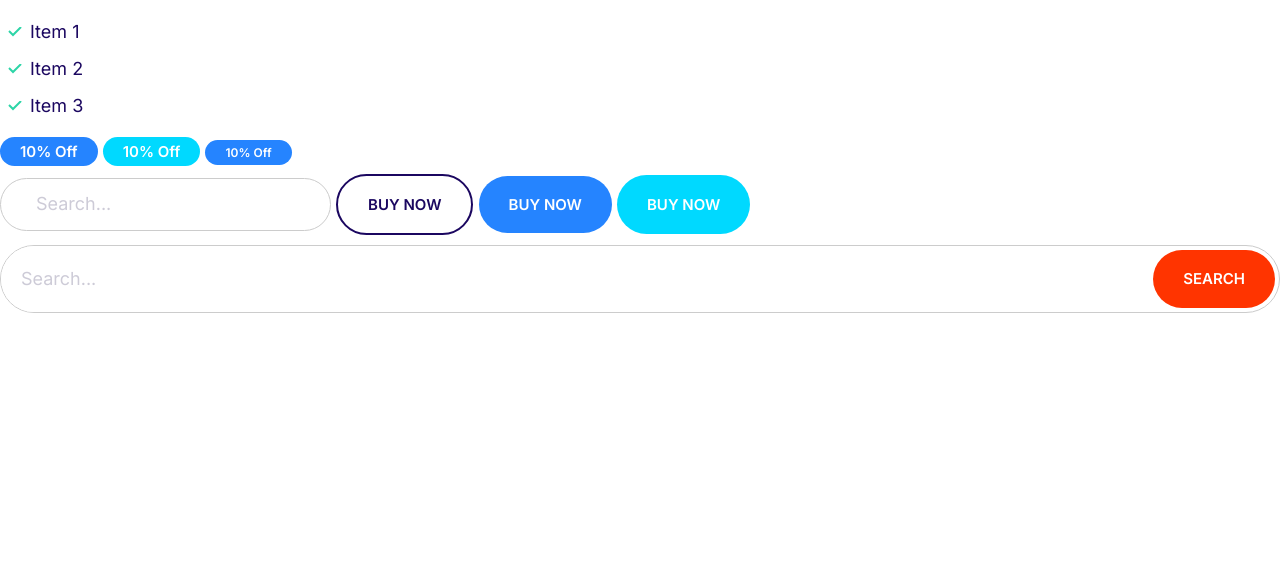
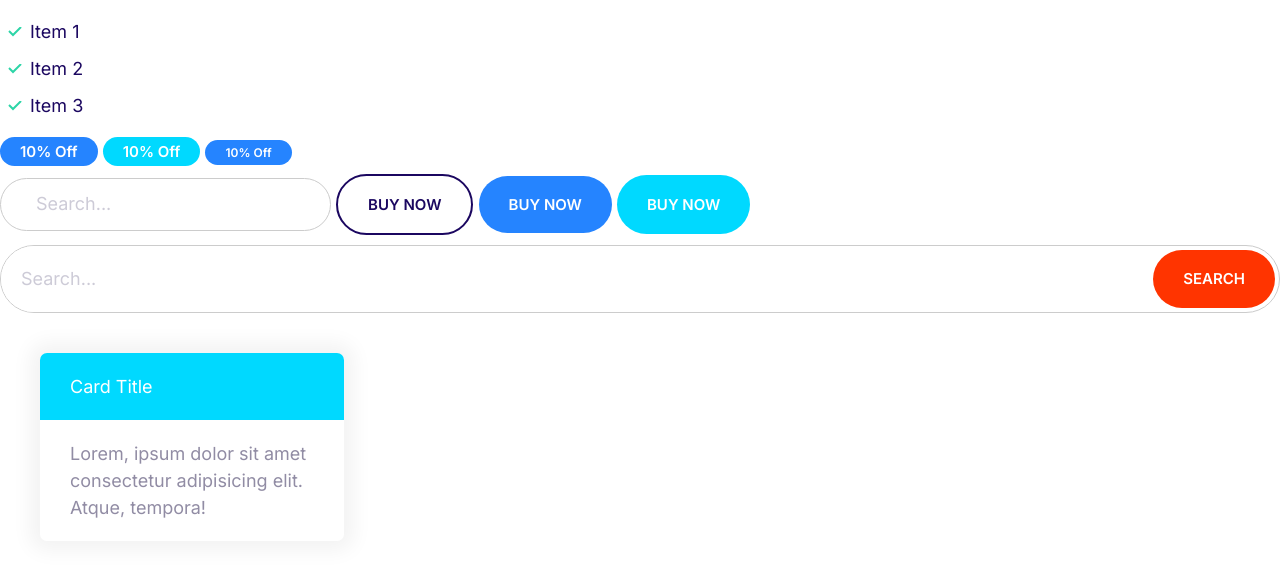
Before and after one commit to emblema/html-css-course-project, a plain HTML site: page index.html in a window 1280 px wide. Drawn offline with Linux system fonts and the light colour scheme.

Commit message:
Build the card component

```diff
--- a/css/styles.css
+++ b/css/styles.css
@@ -282,3 +282,26 @@ a {
     font-size: 1.8rem;
   }
 }
+
+/* Cards */
+
+.card {
+  border-radius: 7px;
+  box-shadow: 0 0 20px 10px #f3f3f3;
+  overflow: hidden;
+}
+
+.card__header,
+.card__body {
+  padding: 2rem 3rem;
+}
+
+.card--primary .card__header {
+  background: var(--color-primary);
+  color: #fff;
+}
+
+.card--secondary .card__header {
+  background: var(--color-secondary);
+  color: #fff;
+}
--- a/index.html
+++ b/index.html
@@ -31,5 +31,14 @@
       <input type="text" class="input" placeholder="Search..." />
       <button class="btn btn--accent">Search</button>
     </div>
+    <div style="width: 30%; padding: 4rem">
+      <div class="card card--secondary">
+        <header class="card__header">Card Title</header>
+        <div class="card__body">
+          Lorem, ipsum dolor sit amet consectetur adipisicing elit. Atque,
+          tempora!
+        </div>
+      </div>
+    </div>
   </body>
 </html>
```
Also changed, not shown: components/cards.html (added, +8 -0 lines).
